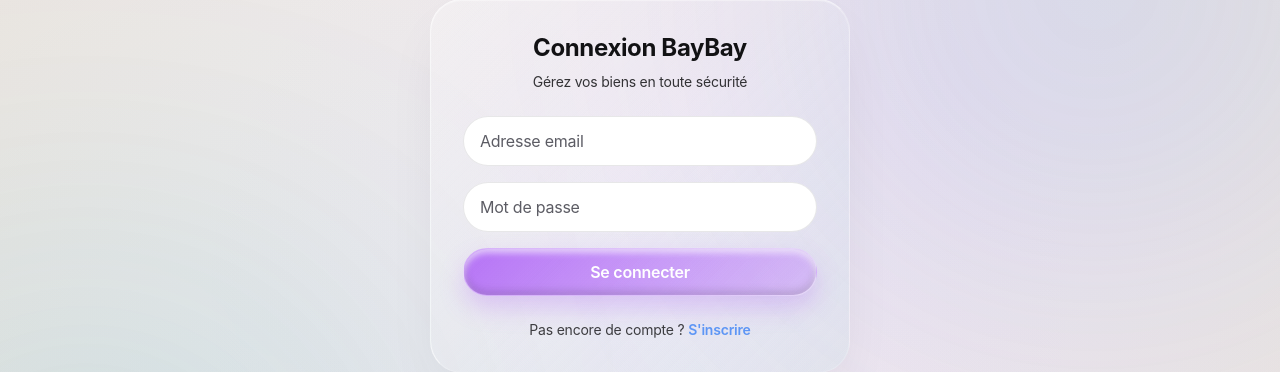
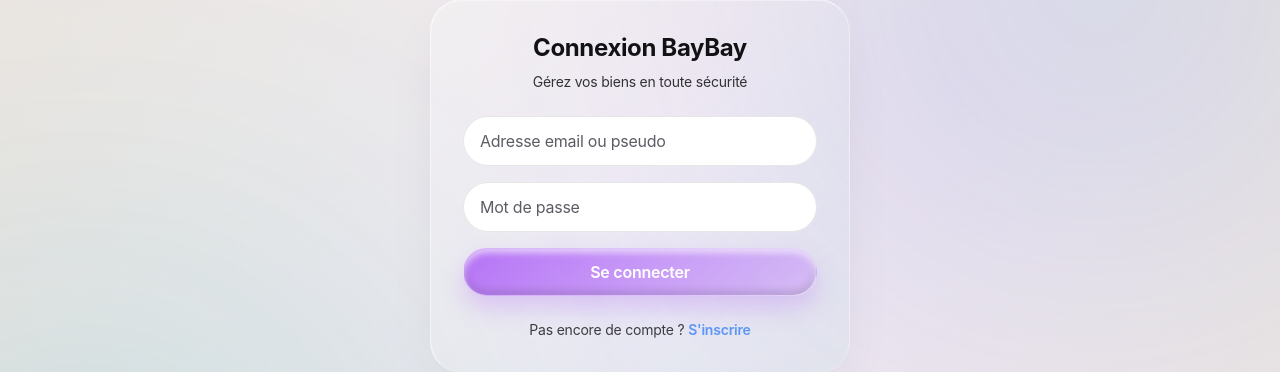
Before and after one commit to mlk0622/BayBay, a Flask app: page /login in a window 1280 px wide. Shown: the part 113-485 px from the top of the page. Run offline with Flask 3, Linux system fonts and the light colour scheme; some libraries are stand-ins or nearby versions.

Commit message:
Allow login using pseudo/username or email, and strip password input

```diff
--- a/app.py
+++ b/app.py
@@ -1350,8 +1350,9 @@ def register():
 def login():
     if request.method == 'POST':
         email = (request.form.get('email') or '').strip().lower()
-        password = request.form.get('password')
-        user = User.query.filter_by(email=email).first()
+        password = (request.form.get('password') or '').strip()
+        # Permettre la connexion par email ou par pseudo/nom d'utilisateur
+        user = User.query.filter((User.email == email) | (User.pseudo == email)).first()
         if user and bcrypt.check_password_hash(user.password, password):
             # Session persistante pour rester connecte entre les redemarrages de l'application.
             login_user(user, remember=True, duration=timedelta(days=30))
--- a/templates/login.html
+++ b/templates/login.html
@@ -16,7 +16,7 @@
 
     <form method="POST" action="{{ url_for('login') }}" class="space-y-4">
         <div>
-            <input type="email" name="email" placeholder="Adresse email" required class="w-full">
+            <input type="text" name="email" placeholder="Adresse email ou pseudo" required class="w-full" autocomplete="username">
         </div>
         <div>
             <input type="password" name="password" placeholder="Mot de passe" required class="w-full">
```
